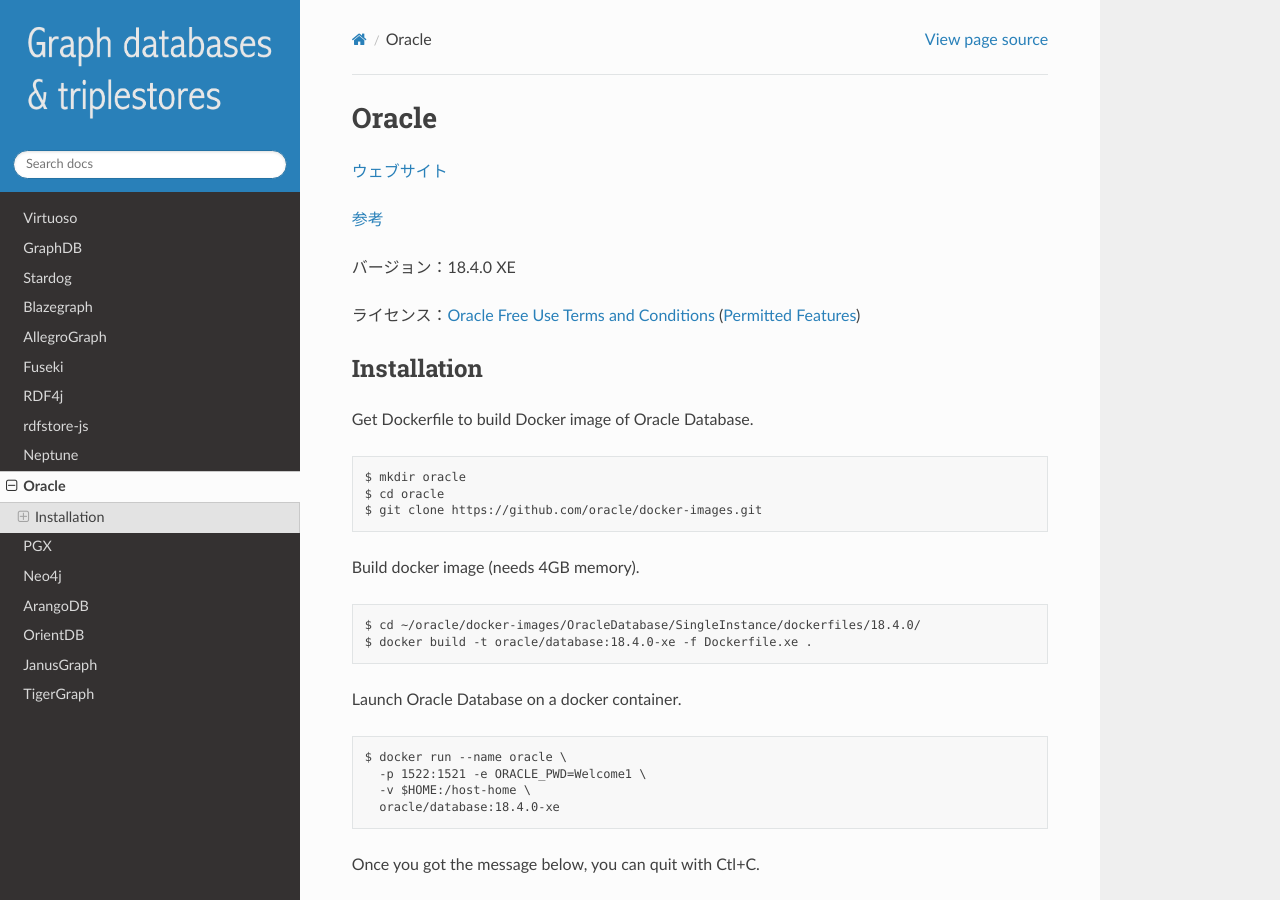
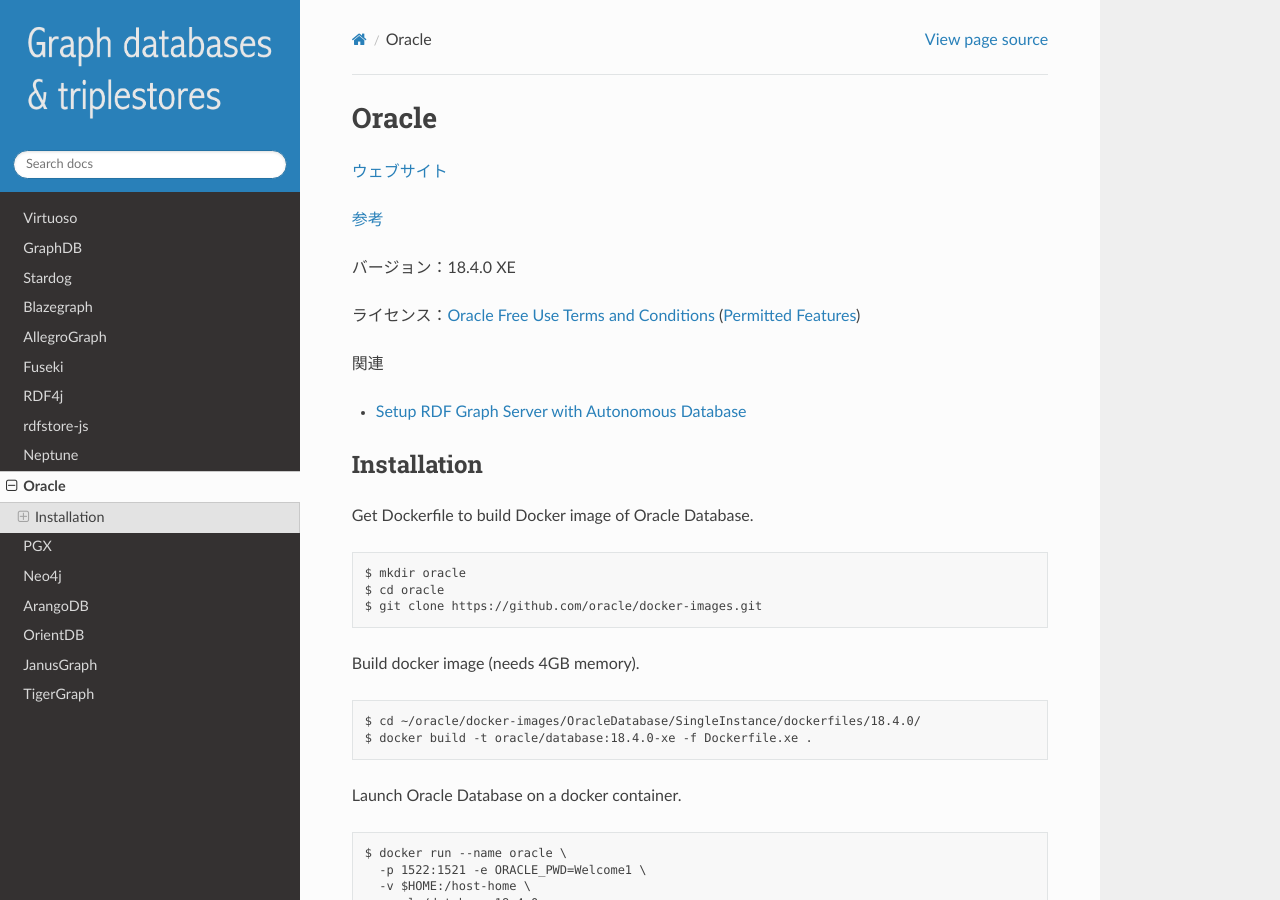
Before and after one commit to dbcls/graphdbs, a Sphinx documentation site: the page built from docs/md/oracle.md, in a window 1280 px wide and 900 px high. Built offline with Sphinx 7.4.7 and the Read the Docs theme 2.0.0, drawn with Linux system fonts in a browser that asks for light colours.

Commit message:
Update oracle.md

```diff
--- a/docs/md/oracle.md
+++ b/docs/md/oracle.md
@@ -8,6 +8,9 @@
 
 ライセンス：[Oracle Free Use Terms and Conditions](https://www.oracle.com/downloads/licenses/oracle-free-license.html)
 ([Permitted Features](https://docs.oracle.com/en/database/oracle/oracle-database/18/xelic/licensing-information.html#GUID-3BD43E8F-53C3-42F0-BBBD-B743FD41F951))
+
+関連
+ * [Setup RDF Graph Server with Autonomous Database](https://github.com/ryotayamanaka/setup_rdf_adb)
 
 ## Installation
 
```
